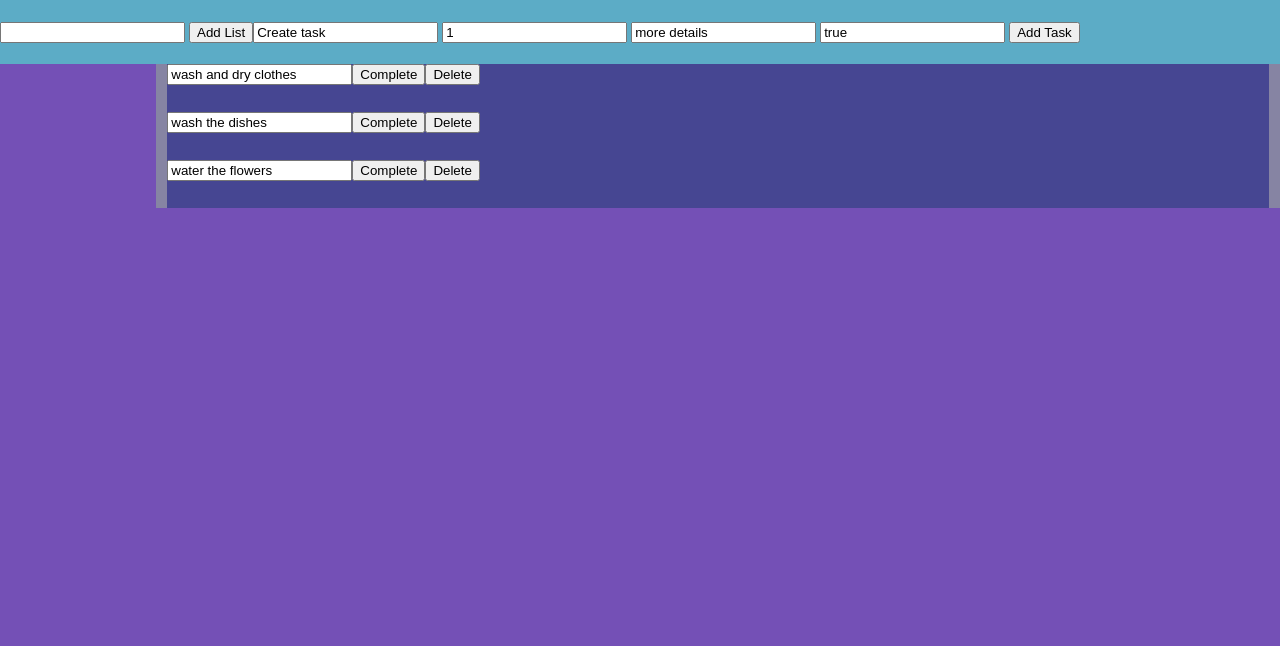
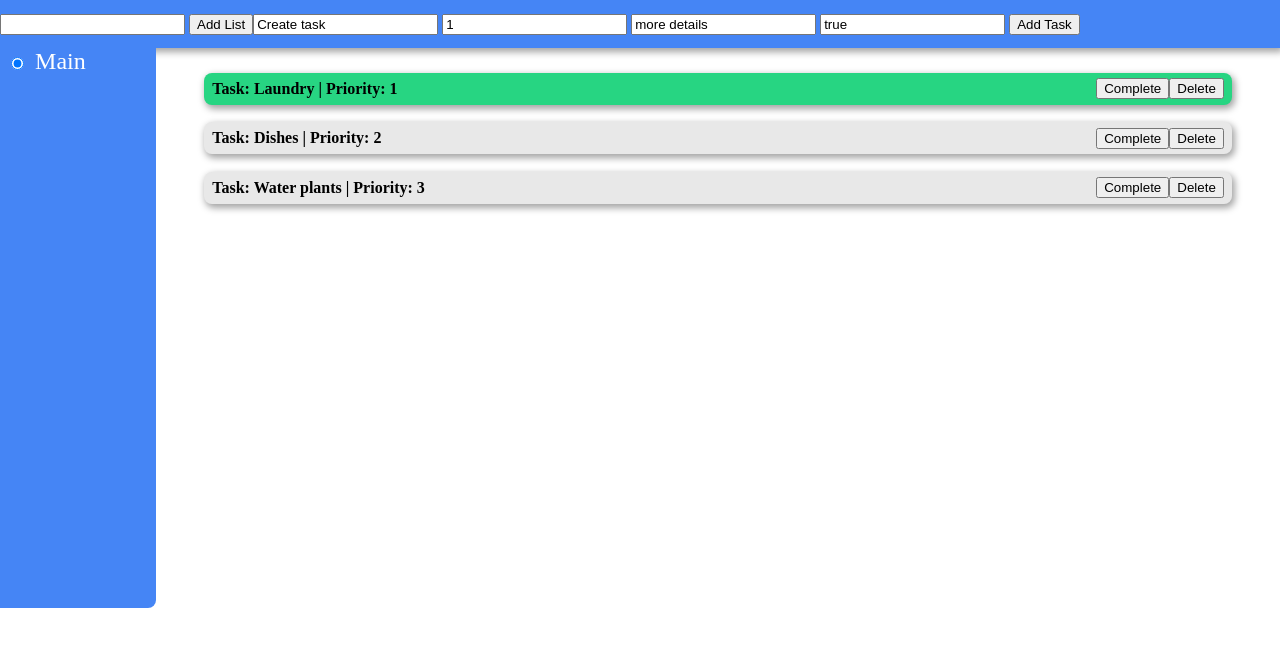
Before and after one commit to Drew-Schmidt/ToDoList, a website built with webpack: page dist/index.html in a window 1280 px wide. Built offline with nearby package versions, Linux system fonts and the light colour scheme.

Commit message:
Basic Func Progress

```diff
--- a/src/Controllers.js
+++ b/src/Controllers.js
@@ -10,7 +10,7 @@ const List = function (name, task) {
 };
 
 // // This List For Testing Only
-const newList = new List('Test', [
+const newList = new List('Main', [
   {
     name: 'Laundry', priority: 1, notes: 'wash and dry clothes', complete: true,
   },
@@ -65,12 +65,7 @@ const createTaskObject = () => {
 
 // Mark task complete
 const completeTask = () => {
-  const completeBtn = document.querySelectorAll('.completeBtn');
-  completeBtn.forEach((item) => {
-    item.addEventListener('click', (e) => {
-      e.target.style.border = 'solid .2rem blue';
-    });
-  });
+  // mark complete
 };
 
 // Remove task from list
@@ -87,7 +82,12 @@ const selectList = () => {
       const active = e.target.getAttribute('data-log');
       myList[active].task.forEach((task) => {
         // console.log(task);
-        dynamicElements.addTaskElements(task.name);
+        dynamicElements.addTaskElements(
+          task.name,
+          task.priority,
+          task.notes,
+          task.complete,
+        );
         logReset('.taskDiv');
       });
     });
--- a/src/DOMfunctions.js
+++ b/src/DOMfunctions.js
@@ -1,56 +1,85 @@
 import * as controlFunction from './Controllers';
 
 // Add Task Elements
-const addTaskElements = (task) => {
+const addTaskElements = (task, priority, note, complete) => {
   const dynTaskLine = document.createElement('div');
   dynTaskLine.classList.add('taskDiv');
+
+  // Check if task is complete
+  if (priority === 'High') {
+    dynTaskLine.style.border = 'solid .15rem rgb(252,141,93)';
+  }
+  if (complete === true) {
+    console.log('this is true');
+    dynTaskLine.style.backgroundColor = '#27D582';
+  }
+
   // Create text
-  const dynTaskInput = document.createElement('input');
-  dynTaskInput.setAttribute('type', 'text');
-  dynTaskInput.value = task;
+  const dynTaskInput = document.createElement('H4');
+  dynTaskInput.textContent = `Task: ${task} | Priority: ${priority}`;
+
+  // Create Button Container
+  const btnBox = document.createElement('div');
+  btnBox.classList.add('btnBox');
+
   // Create done button
   const dynTaskDone = document.createElement('button');
   dynTaskDone.classList.add('completeBtn');
   dynTaskDone.innerText = 'Complete';
+  dynTaskDone.addEventListener('click', (e) => {
+    e.target.parentNode.parentNode.style.backgroundColor = '#27D582';
+    const taskID = e.target.parentNode.parentNode.getAttribute('data-log');
+    const listID = document.querySelector('input[type="radio"]:checked')
+      .getAttribute('data-log');
+
+    // Delete array item by task ID
+    controlFunction.myList[listID].task[taskID].complete = true;
+  });
+
   // create del button
   const dynTaskDelete = document.createElement('button');
   dynTaskDelete.classList.add('deleteBtn');
   dynTaskDelete.innerText = 'Delete';
+
   // Event listener is applied prior to append call
-  dynTaskDelete.addEventListener('click', (event) => {
-    event.target.parentNode.remove();
+  dynTaskDelete.addEventListener('click', (e) => {
+    e.target.parentNode.parentNode.remove();
 
     // Get Task ID and List ID
-    const taskID = event.target.parentNode.getAttribute('data-log');
+    const taskID = e.target.parentNode.parentNode.getAttribute('data-log');
     const listID = document.querySelector('input[type="radio"]:checked')
       .getAttribute('data-log');
 
     // Delete array item by task ID
     controlFunction.myList[listID].task.splice(Number(taskID), 1);
-    // The result is a single entry into the log
   });
   // Append all
   document.querySelector('#taskWindow').appendChild(dynTaskLine);
   dynTaskLine.appendChild(dynTaskInput);
-  dynTaskLine.appendChild(dynTaskDone);
-  dynTaskLine.appendChild(dynTaskDelete);
+  dynTaskLine.appendChild(btnBox);
+  btnBox.appendChild(dynTaskDone);
+  btnBox.appendChild(dynTaskDelete);
 };
 
 // Add List Elements
 const addList = (list) => {
+  const listDiv = document.createElement('div');
+  listDiv.classList.add('testBox');
   // Create List block
   const dynListLine = document.createElement('input');
   dynListLine.classList.add('listDiv');
   dynListLine.setAttribute('type', 'radio');
   dynListLine.setAttribute('name', 'activeList');
+  dynListLine.setAttribute('checked', true);
 
   // Add text
   const dynListInput = document.createElement('label');
-  dynListInput.setAttribute('for', list.value);
-  dynListInput.innerText = list.value;
+  dynListInput.setAttribute('for', list);
+  dynListInput.innerText = list;
 
-  document.querySelector('#listWindow').appendChild(dynListLine);
-  document.querySelector('#listWindow').appendChild(dynListInput);
+  document.querySelector('#listWindow').appendChild(listDiv);
+  listDiv.appendChild(dynListLine);
+  listDiv.appendChild(dynListInput);
 };
 
 export { addTaskElements, addList };
--- a/src/index.js
+++ b/src/index.js
@@ -10,11 +10,13 @@ const submitList = document.querySelector('#submitList');
 const submitTask = document.querySelector('#submitTask');
 const addList = document.querySelector('#newList');
 const addTask = document.querySelector('#newTask');
+const addPriority = document.querySelector('#tskPriority');
+const addDetail = document.querySelector('#tskDetail');
 
 // Create New list/project
 submitList.addEventListener('click', () => {
   // Create elements from form value
-  dynamicElements.addList(addList);
+  dynamicElements.addList(addList.value);
   // Save form data to myList array
   controlFunction.createListObject();
   // Select active list
@@ -24,7 +26,7 @@ submitList.addEventListener('click', () => {
 // Functional Test of dynamic task creation
 submitTask.addEventListener('click', () => {
   // Create elements from form values
-  dynamicElements.addTaskElements(addTask.value);
+  dynamicElements.addTaskElements(addTask.value, addPriority.value, addDetail.value);
   // Save form data to list object
   controlFunction.createTaskObject();
   // Mark task completed
@@ -37,9 +39,16 @@ submitTask.addEventListener('click', () => {
 // Test task population from lists within myLists
 // Double forEach() for 'all to-do items' at window load
 controlFunction.myList.forEach((list) => {
+  console.log(list.name);
+  dynamicElements.addList(list.name);
   list.task.forEach((task) => {
     // Create elements from list objects
-    dynamicElements.addTaskElements(task.notes);
+    dynamicElements.addTaskElements(
+      task.name,
+      task.priority,
+      task.notes,
+      task.complete,
+    );
     // Mark task Completed
     controlFunction.completeTask();
     // Remove task
--- a/src/style.css
+++ b/src/style.css
@@ -4,15 +4,16 @@ body{
   flex-direction: column;
   justify-content: baseline;
   align-items: center;
-  background-color: rgb(116, 80, 182);
+
 }
 
 #addStuff{
-  height: 4rem;
+  height: 3rem;
   width: 100%;
-  background-color: rgb(92, 172, 198);
+  background-color:#4585F5;
   display: flex;
   align-items: center;
+  box-shadow: 2px 3px 7px 1px rgba(0,0,0,0.36);
 }
 
 #content {
@@ -26,33 +27,47 @@ body{
   flex-direction: column;
   align-items: center;
   width: 10rem;
-  height: 100%;
-  background-color: rgb(131, 101, 159);
+  height: 35rem;
+  background-color: #4585F5;
+  border-bottom-right-radius: .5rem;
 }
 
 #taskWindow {
   height: 100%;
   width: 90%;
+  margin-top: 1rem;
   display: flex;
   flex-direction: column;
   align-items: center;
-  background-color: rgb(134, 132, 163);
 }
 
 .taskDiv {
-  height: 3rem;
-  width: 98%;
-  background-color: rgb(70, 70, 146);
+  padding: 0 .5rem;
+  margin: .55rem;
+  display: flex;
+  align-items: center;
+  justify-content: space-between;
+  height: 2rem;
+  width: 90%;
+  background-color: rgba(35,35,35,.1);
+  border-radius: .5rem;
+  box-shadow: 2px 3px 7px 1px rgba(0,0,0,0.36);
 }
 
 .taskDiv:hover {
-  background-color: rgb(94, 94, 155);
+  background-color: #DB9776;
   color: white;
 }
 
-input[type="radio"]{
-  width: 5rem;
-  height: 4rem;
-  background-color: blue;
-  text-decoration: none;
+.testBox{
+  width: 9rem;
+  display: flex;
+  align-items: center;
+  justify-content: flex-start;
 }
+
+label{
+  margin-left: .5rem;
+  font-size: 1.5rem;
+  color: white;
+}
```
Also changed, not shown: dist/bundle.js, dist/index.html.
